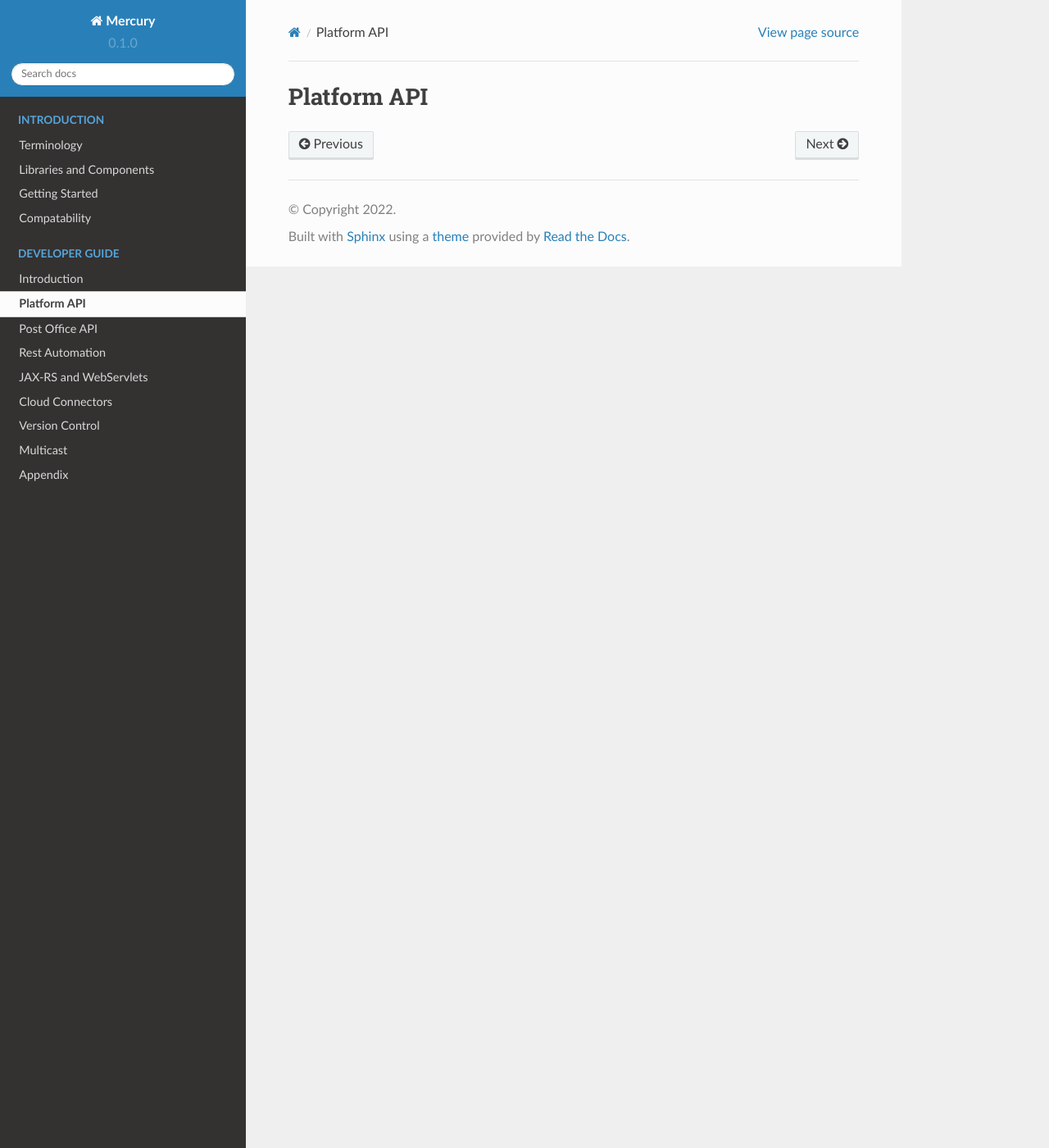
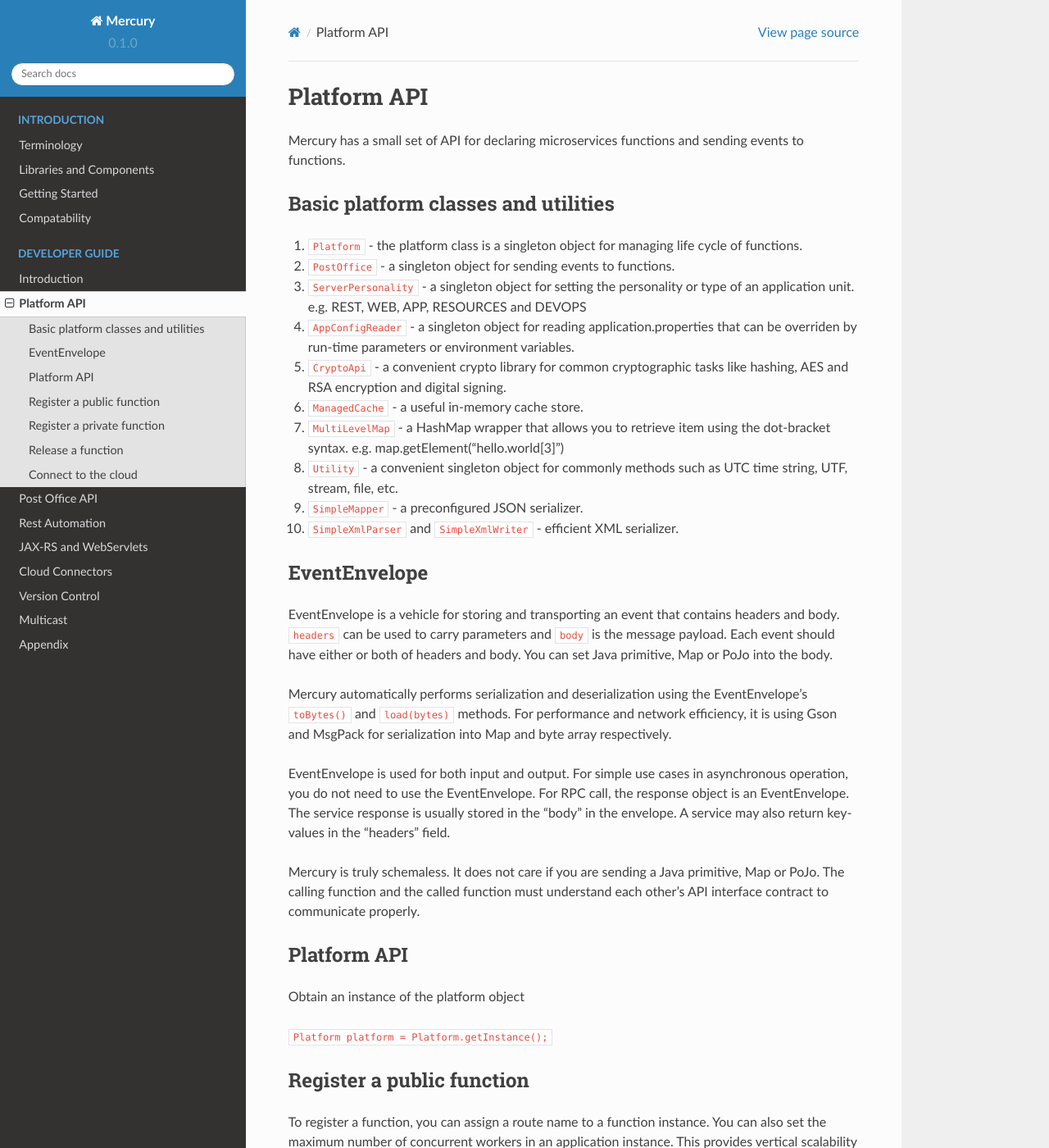
Before and after one commit to victorqzhang/refactory-vic, a Sphinx documentation site: the page built from docs/source/platform-api.rst, in a window 1280 px wide and 1400 px high. Shown: the whole window at 82% size. Built offline with Sphinx 7.4.7 and the Read the Docs theme 2.0.0, drawn with Linux system fonts in a browser that asks for light colours; some of the changed text lies outside the part shown.

Commit message:
Update platform-api.rst

```diff
--- a/docs/source/platform-api.rst
+++ b/docs/source/platform-api.rst
@@ -1,2 +1,86 @@
 Platform API
 =============
+
+Mercury has a small set of API for declaring microservices functions and sending events to functions.
+
+Basic platform classes and utilities
+-------------------------------------
+
+1. ``Platform`` \- the platform class is a singleton object for managing life cycle of functions.
+
+2. ``PostOffice`` \- a singleton object for sending events to functions.
+
+3. ``ServerPersonality`` \- a singleton object for setting the personality or type of an application unit. e.g. REST, WEB, APP, RESOURCES and DEVOPS
+
+4. ``AppConfigReader`` \- a singleton object for reading application.properties that can be overriden by run-time parameters or environment variables.
+
+5. ``CryptoApi`` \- a convenient crypto library for common cryptographic tasks like hashing, AES and RSA encryption and digital signing.
+
+6. ``ManagedCache`` \- a useful in-memory cache store.
+
+7. ``MultiLevelMap`` \- a HashMap wrapper that allows you to retrieve item using the dot-bracket syntax. e.g. map.getElement("hello.world[3]")
+
+8. ``Utility`` \- a convenient singleton object for commonly methods such as UTC time string, UTF, stream, file, etc.
+
+9. ``SimpleMapper`` \- a preconfigured JSON serializer.
+
+10. ``SimpleXmlParser`` and ``SimpleXmlWriter`` \- efficient XML serializer.
+
+EventEnvelope
+--------------
+
+EventEnvelope is a vehicle for storing and transporting an event that contains headers and body. ``headers`` can be used to carry parameters and ``body`` is the message payload. Each event should have either or both of headers and body. You can set Java primitive, Map or PoJo into the body.
+
+Mercury automatically performs serialization and deserialization using the EventEnvelope's ``toBytes()`` and ``load(bytes)`` methods. For performance and network efficiency, it is using Gson and MsgPack for serialization into Map and byte array respectively.
+
+EventEnvelope is used for both input and output. For simple use cases in asynchronous operation, you do not need to use the EventEnvelope. For RPC call, the response object is an EventEnvelope. The service response is usually stored in the "body" in the envelope. A service may also return key-values in the "headers" field.
+
+Mercury is truly schemaless. It does not care if you are sending a Java primitive, Map or PoJo. The calling function and the called function must understand each other's API interface contract to communicate properly.
+
+Platform API
+-------------
+
+Obtain an instance of the platform object
+
+``Platform platform = Platform.getInstance();``
+
+Register a public function
+---------------------------
+
+To register a function, you can assign a route name to a function instance. You can also set the maximum number of concurrent workers in an application instance. This provides vertical scalability in addition to horizontal scaling by Docker/Kubernetes.
+
+To create a singleton function, set instances to 1.
+
+.. code-block:: java
+
+    platform.register(String route, LambdaFunction lambda, int instances) throws IOException;
+
+    # e.g.
+    platform.register("hello.world", echo, 20);
+
+Register a private function
+----------------------------
+
+Public functions are advertised to the whole system while private functions are encapsulated within an application instance.
+
+You may define your function as private if it is used internally by other functions in the same application instance.
+
+.. code-block:: java
+
+    platform.registerPrivate(String route, LambdaFunction lambda, int instances) throws IOException;
+
+Release a function
+-------------------
+
+A function can be long term or transient. When a function is no longer required, you can cancel the function using the "release" method.
+
+``void release(String route) throws IOException;``
+
+Connect to the cloud
+---------------------
+
+You can write truly event-driven microservices as a standalone application. However, it would be more interesting to connect the services together through a network event stream system.
+
+To do this, you can ask the platform to connect to the cloud.
+
+``platform.connectToCloud();``
```
